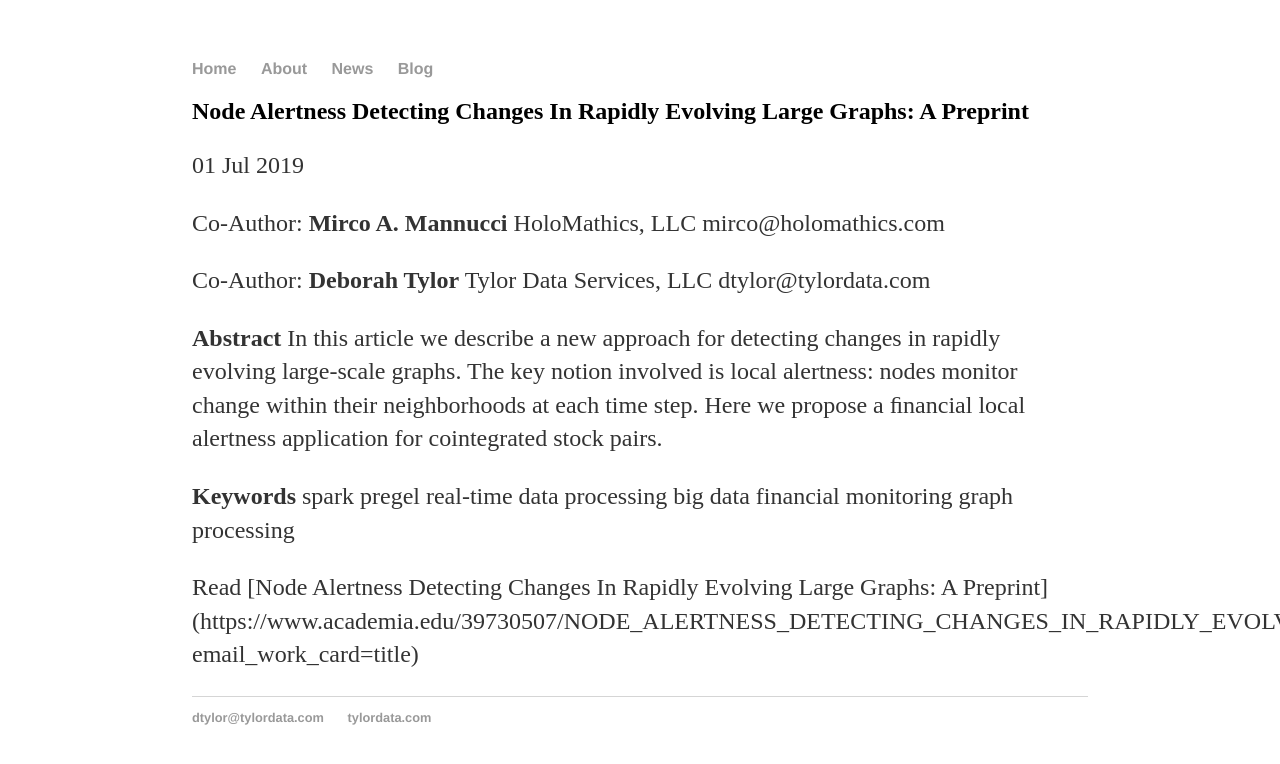
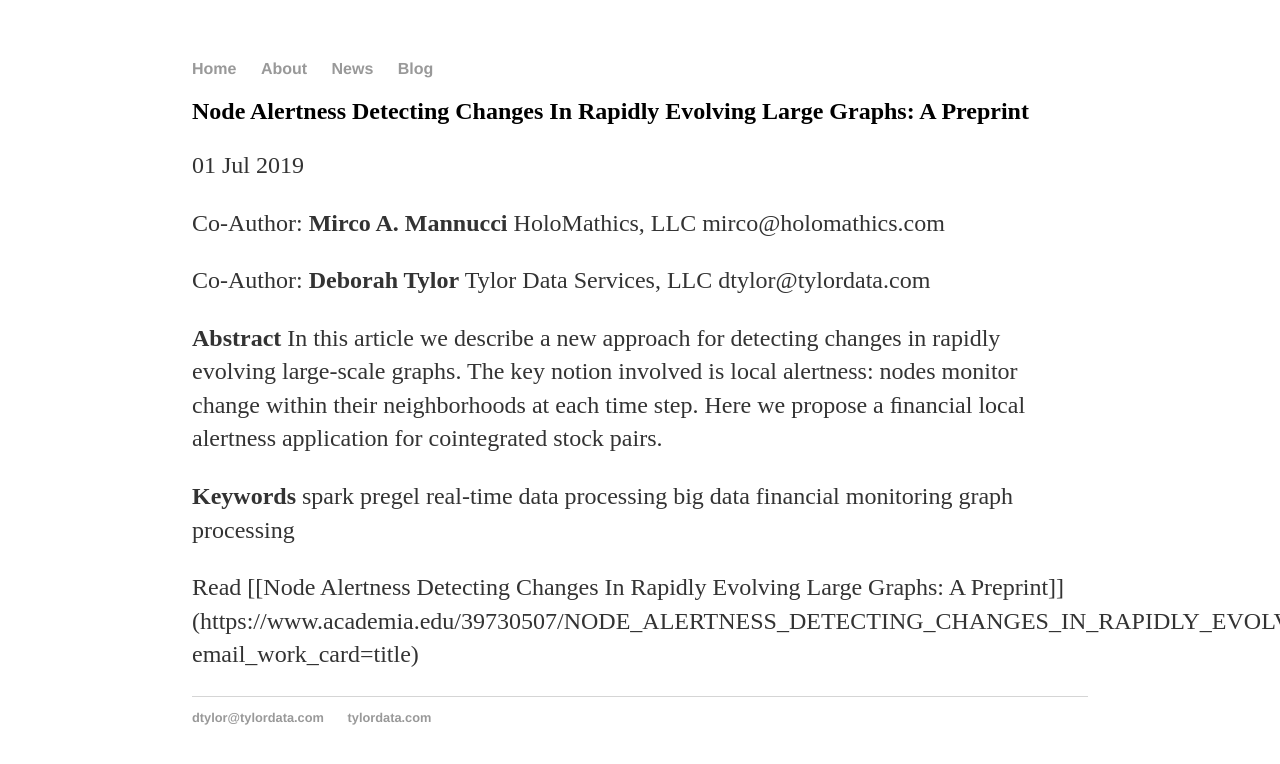
Before and after one commit to dtylor/dtylor.github.io, a Jekyll site: the page built from _posts/2019-07-01-Node-Alertness-Detecting-Changes-In-Rapidly-Evolving-Large-Graphs.md, in a window 1280 px wide. Shown: the top 764 px of the page. Built offline with Jekyll 4.4.1, drawn with Linux system fonts in a browser that asks for light colours.

```diff
--- a/_posts/2019-07-01-Node-Alertness-Detecting-Changes-In-Rapidly-Evolving-Large-Graphs.md
+++ b/_posts/2019-07-01-Node-Alertness-Detecting-Changes-In-Rapidly-Evolving-Large-Graphs.md
@@ -22,4 +22,4 @@ time step. Here we propose a ﬁnancial local alertness application for cointegr
 **Keywords**
 spark  pregel  real-time data processing  big data  financial monitoring  graph processing
 
-Read [Node Alertness Detecting Changes In Rapidly Evolving Large Graphs: A Preprint] (https://www.academia.edu/39730507/NODE_ALERTNESS_DETECTING_CHANGES_IN_RAPIDLY_EVOLVING_GRAPHS?email_work_card=title)
+Read [[Node Alertness Detecting Changes In Rapidly Evolving Large Graphs: A Preprint]] (https://www.academia.edu/39730507/NODE_ALERTNESS_DETECTING_CHANGES_IN_RAPIDLY_EVOLVING_GRAPHS?email_work_card=title)
```
